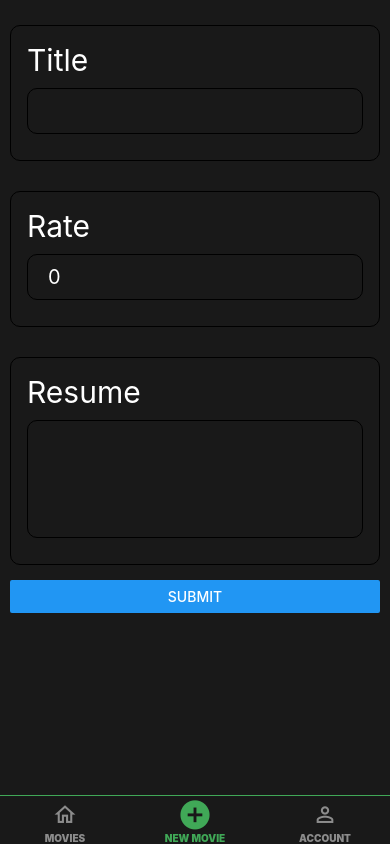
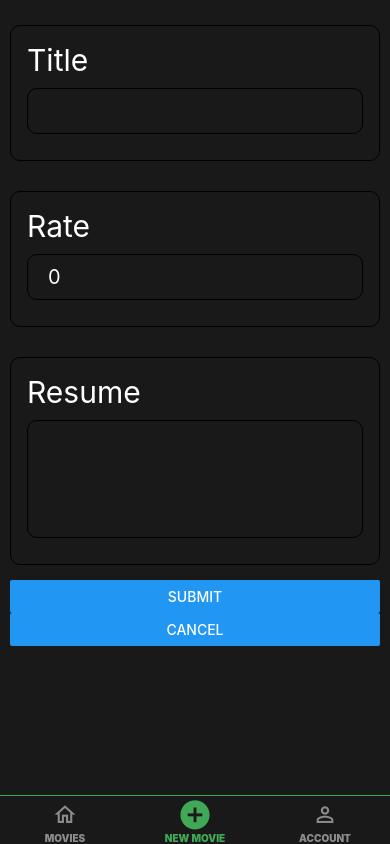
Before and after one commit to yousoumar/movie-ratings, a React Native app: screen /NewMovie in a window 390 px wide. Built offline with nearby package versions, Linux system fonts and the light colour scheme.

Commit message:
📦 NEW: add cancel button

```diff
--- a/src/screens/CreateMovieScreen.tsx
+++ b/src/screens/CreateMovieScreen.tsx
@@ -34,7 +34,7 @@ const CreateMovieScreen: FC<Props> = ({ navigation }) => {
         }}
         validationSchema={validationSchema}
       >
-        {({ handleSubmit }) => (
+        {({ handleSubmit, resetForm }) => (
           <View style={styles.container}>
             <FormField name="title" label="Title"></FormField>
             <FormField
@@ -49,6 +49,7 @@ const CreateMovieScreen: FC<Props> = ({ navigation }) => {
               label="Resume"
             ></FormField>
             <Button title="Submit" onPress={() => handleSubmit()} />
+            <Button title="Cancel" onPress={() => resetForm()} />
           </View>
         )}
       </Formik>
```
